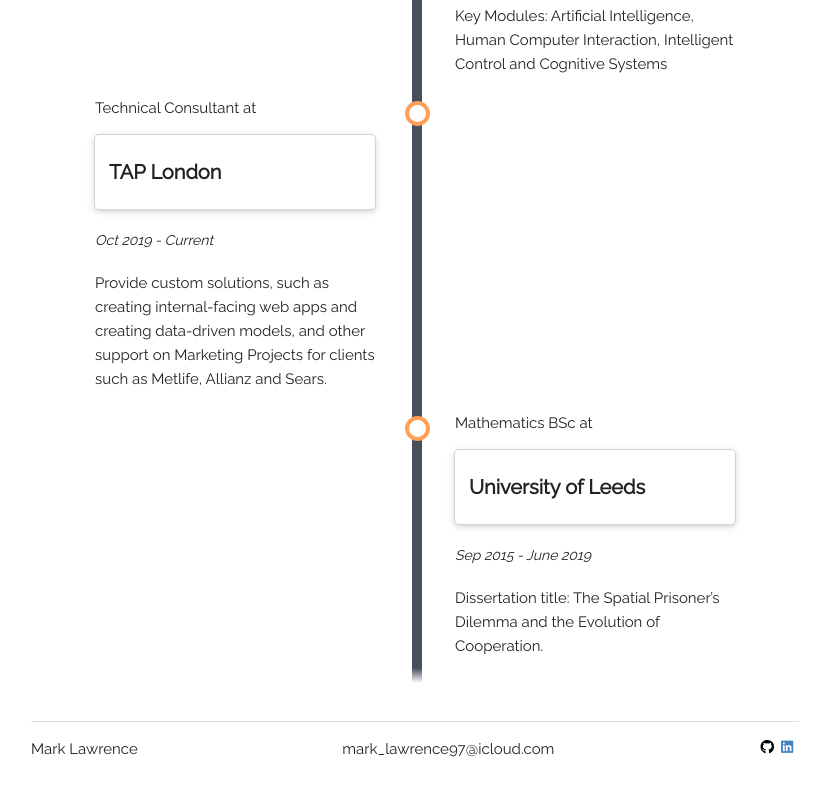
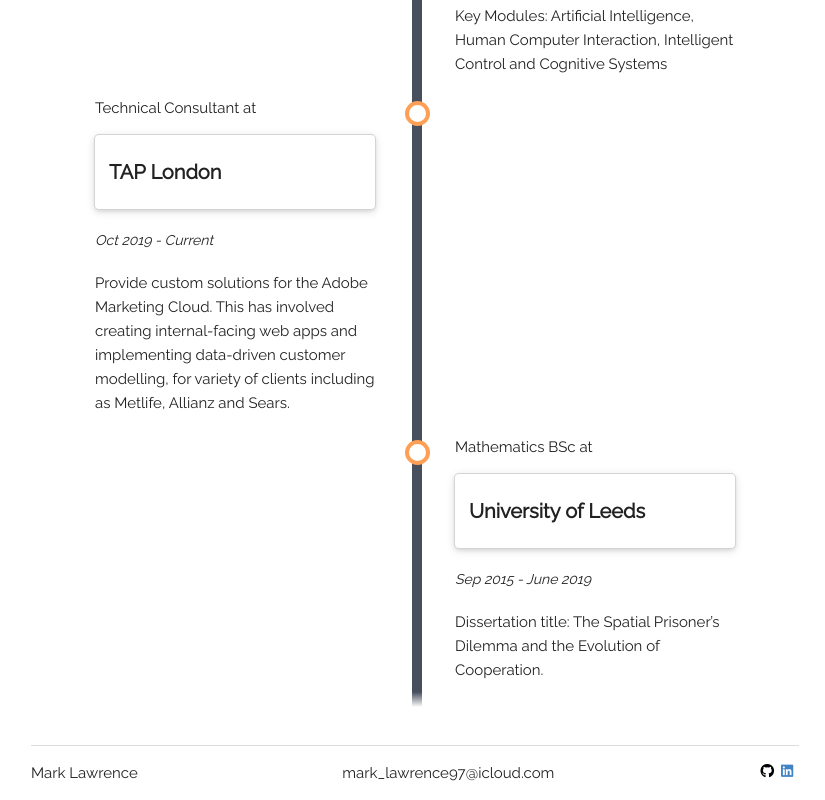
Before and after one commit to marklawrence97/mark, a React (Create React App) app: page / in a window 1280 px wide. Shown: the part 2010-2810 px from the top of the page, without its empty margins (225-1050 px from the left). Before the commit the page ends 2786 px from the top, so only its background shows below. Built offline with nearby package versions, Linux system fonts and the light colour scheme.

Commit message:
update TAP description

```diff
--- a/src/components/TimeLine/TimeLine.js
+++ b/src/components/TimeLine/TimeLine.js
@@ -24,7 +24,7 @@ const TimeLine = () => {
                 title="TAP London"
                 role="Technical Consultant"
                 date="Oct 2019 - Current"
-                description=" Provide custom solutions, such as creating internal-facing web apps and creating data-driven models, and other support on Marketing Projects for clients such as Metlife, Allianz and Sears."
+                description=" Provide custom solutions for the Adobe Marketing Cloud. This has involved creating internal-facing web apps and implementing data-driven customer modelling, for variety of clients including as Metlife, Allianz and Sears."
                 />
             <TimeLineContent
                 position="right"
```
